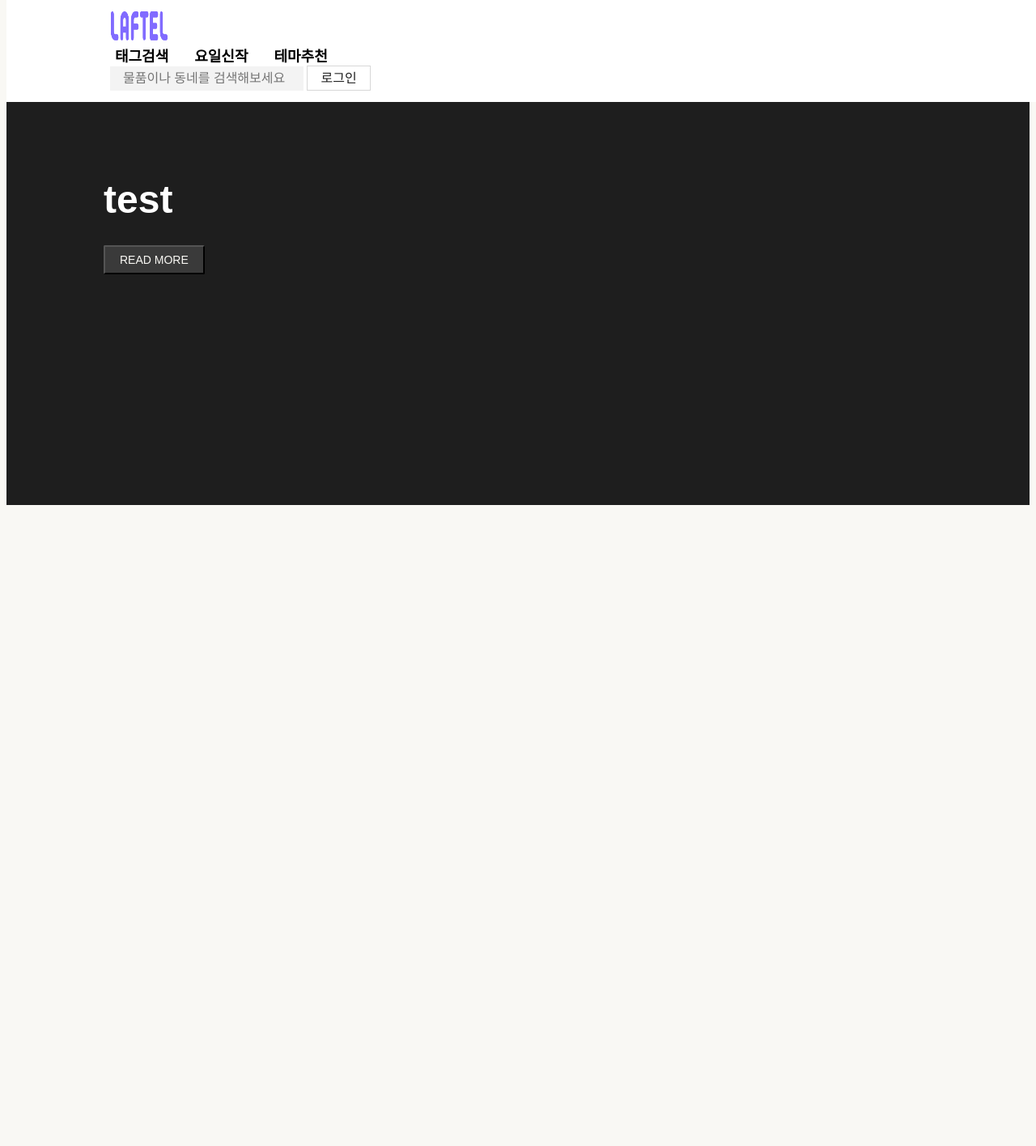
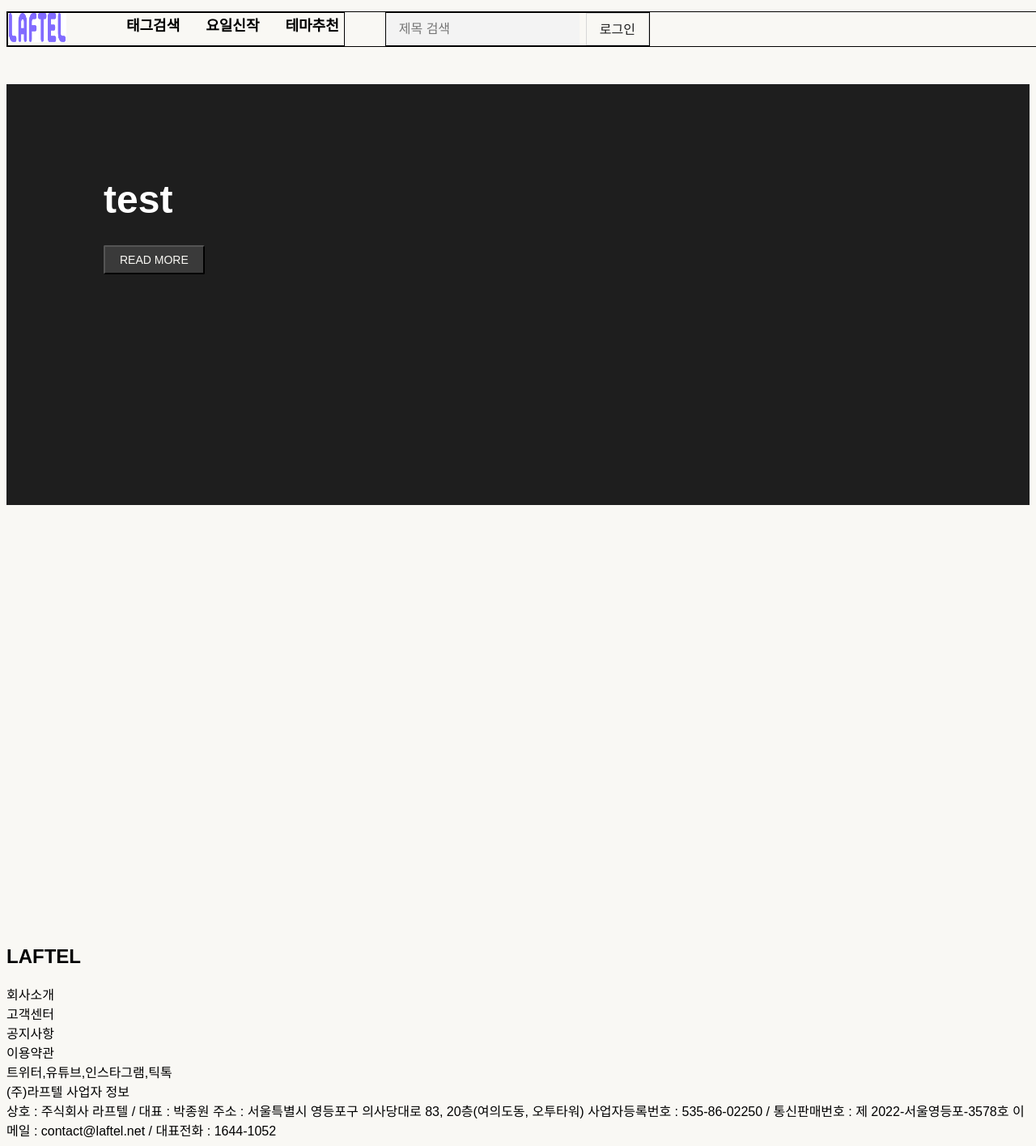
Before and after one commit to rangg2/streaming_project, a Django app: template streaming_project/main/templates/main/main.html in a window 1280 px wide. Shown: the whole page at 81% size. Before the commit the page ends 624 px from the top, so only its background shows below. Run offline with Django 3.2, Linux system fonts and the light colour scheme; the template is opened without the code that fills it, so the values that code supplies are empty.

Commit message:
10/18 fin

```diff
--- a/streaming_project/main/static/css/main.css
+++ b/streaming_project/main/static/css/main.css
@@ -7,12 +7,14 @@
 }
 
 .post-list {
+    top:0px;
     display: flex;
     flex-direction: column;
     justify-content: center;
     margin: auto;
     margin-top: 104px;
     margin-bottom: 200px;
+    width: 100%;
 }
 
 /* 상단박스 */
--- a/streaming_project/main/static/css/nav.css
+++ b/streaming_project/main/static/css/nav.css
@@ -4,19 +4,21 @@
     justify-content: space-between;
     position: fixed;
     top: 0;
-    background-color: #fff;
+    background-color:transparent;
     width: 100%;
     z-index: 999;
     color: #f9f8f4;
     text-decoration: none;
     font-family: 'Pretendard', sans-serif;
     padding: 14px 0;
+    position: fixed;
 }
 
 .logo{
     margin-right: 68px;
     width: 72px;
     height: 36px;
+    background-color: transparent;
     /* border: 1px solid black; */
 }
 
@@ -56,3 +58,28 @@
     color: #fa6616;
 
 }
+
+.flex-box{
+    display: flex;
+    flex-direction: row;
+    margin-right: 50px;
+    border: 1px solid black;
+}
+
+.container_n{
+    width: 100%;
+    display: flex;
+    flex-direction: row;
+    justify-content: space-between;
+
+    border: 1px solid black;
+}
+
+.gap8{
+    gap: 8px;
+}
+
+.full-box{
+    display: flex;
+    flex-direction: row;
+}
--- /dev/null
+++ b/streaming_project/main/templates/main/footer.html
@@ -0,0 +1,20 @@
+{% load static %}
+
+<footer>
+    <h2>LAFTEL</h2>
+    <div>회사소개</div>
+    <div>고객센터</div>
+    <div>공지사항</div>
+    <div>이용약관</div>
+    <div>트위터,유튜브,인스타그램,틱톡</div>
+    <div>(주)라프텔 사업자 정보</div>
+    <div>상호 : 주식회사 라프텔 / 대표 : 박종원
+
+        주소 : 서울특별시 영등포구 의사당대로 83, 20층(여의도동, 오투타워)
+
+        사업자등록번호 : 535-86-02250 / 통신판매번호 : 제 2022-서울영등포-3578호
+
+        이메일 : contact@laftel.net / 대표전화 : 1644-1052</div>
+
+
+</footer>
--- a/streaming_project/main/templates/main/main.html
+++ b/streaming_project/main/templates/main/main.html
@@ -5,7 +5,8 @@
     <meta charset="UTF-8">
     <meta name="viewport" content="width=device-width, initial-scale=1.0">
     <link rel="stylesheet" href="{% static 'css/main.css' %}?{% now "U" %}">
-    <link rel="stylesheet" type="text/css" href="{% static 'css/nav.css' %}"/>
+    <link rel="stylesheet" href="{% static 'css/footer.css' %}?{% now "U" %}">
+    <link rel="stylesheet" type="text/css" href="{% static 'css/nav.css' %}?{% now "U" %}"/>
     <title> 라프텔</title>
 </head>
 <body>
@@ -52,5 +53,6 @@
 
         </article>
     </section>
+    {% include 'main/footer.html' %}
 </body>
 </html>
--- a/streaming_project/main/templates/main/nav.html
+++ b/streaming_project/main/templates/main/nav.html
@@ -1,10 +1,10 @@
 {% load static %}
 
 <nav>
-<div class="container">
-    <div class="full-box flex-box between">
+<div class="container_n">
+    <div class="full-box between">
         <div class="flex-box">
-            <div >
+                <div>
                     <a href="{% url 'main' %}">
                         <img class="logo" src="{% static 'img/logo.png' %}" alt=""/>
                     </a>
@@ -24,12 +24,11 @@
                         <button id="location-button">멤버십</button>
                         </a>
                     {% endif %}
-
                 </div>
         </div>
         <div class="flex-box gap8">
             {% comment %} <form method="GET" action="{% url 'main:search' %}"> {% endcomment %}
-        <input type="text" id="search" name="search" class="search" placeholder="물품이나 동네를 검색해보세요"/>
+            <input type="text" id="search" name="search" class="search" placeholder="제목 검색"/>
             {% comment %} </form> {% endcomment %}
             {% if user.is_authenticated %}
                 {% comment %} <a href="{% url '#' %}" class="ghost-button orange">알림</a> {% endcomment %}
```
Also changed, not shown: streaming_project/main/templates/main/daily.html (added, +35 -0 lines), streaming_project/main/templates/main/recommend.html (added, +15 -0 lines), streaming_project/streaming_project/settings.py (+8 -2 lines), streaming_project/main/static/css/footer.css (added). Lines whose indentation alone changed are shown as unchanged.
